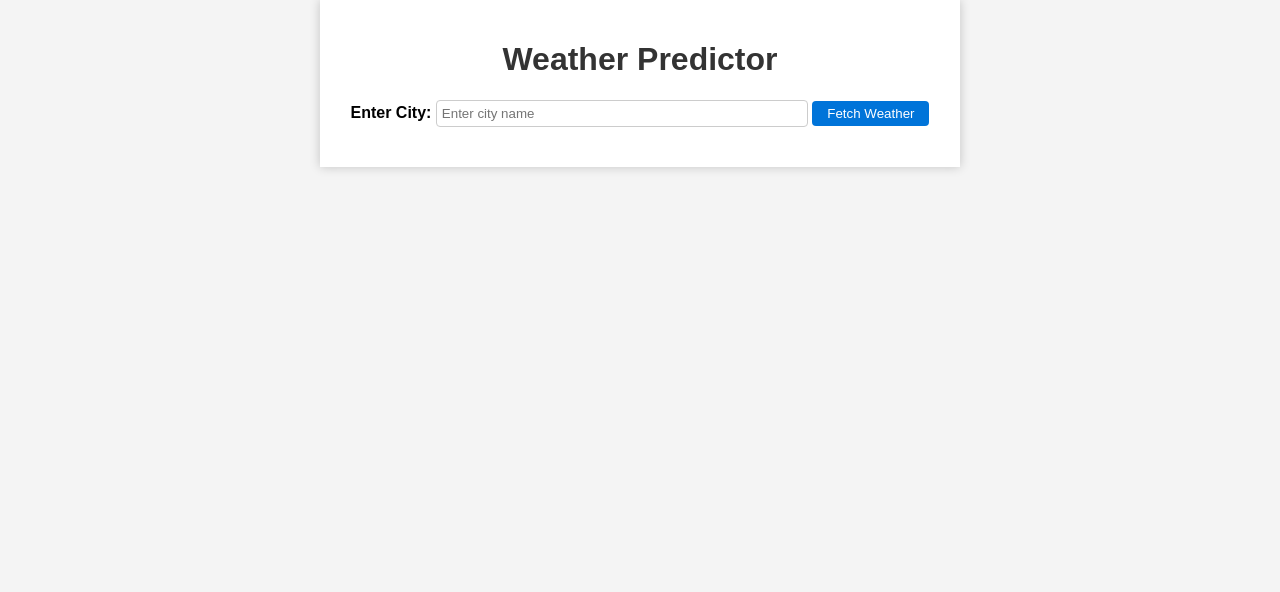
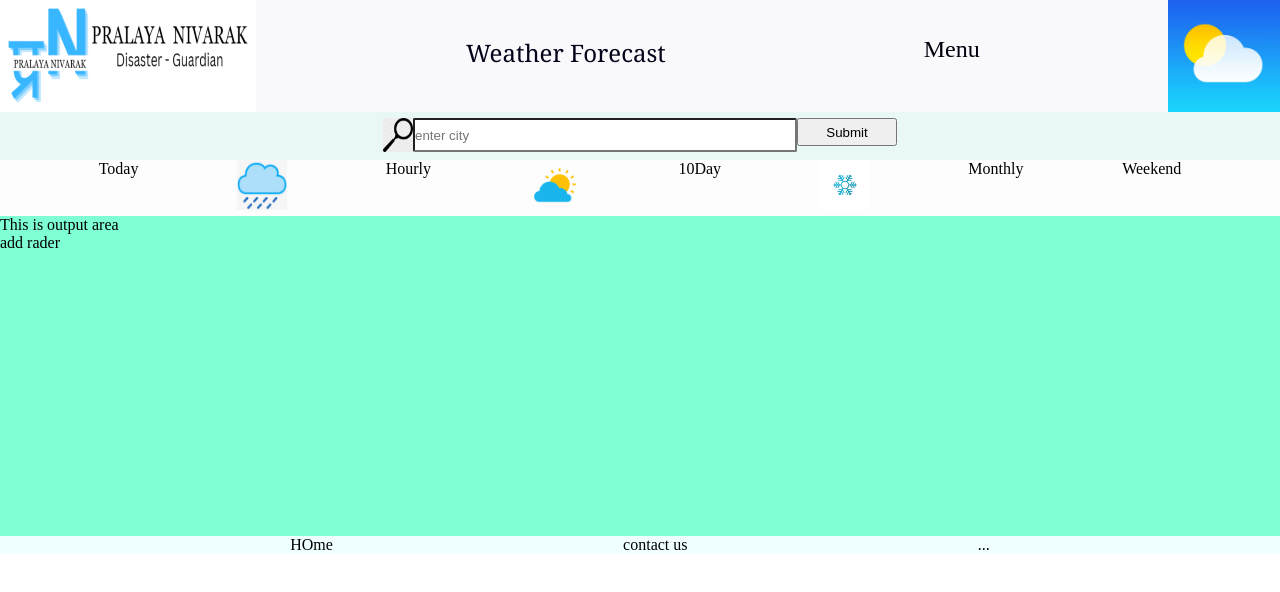
Before and after one commit to Rajalok21/Pralaya-Nivarak, a plain HTML site: page weather.html in a window 1280 px wide. Drawn offline with Linux system fonts and the light colour scheme.

Commit message:
Update weather.html

```diff
--- a/weather.html
+++ b/weather.html
@@ -3,21 +3,47 @@
 <head>
     <meta charset="UTF-8">
     <meta name="viewport" content="width=device-width, initial-scale=1.0">
-    <title>Weather Predictor</title>
-    <link rel="stylesheet" href="weather.css">
+    <title>weather</title>
+    <link rel="stylesheet" href="styles.css">
 </head>
 <body>
-    <div class="container">
-        <h1>Weather Predictor</h1>
-        <div class="input-section">
-            <label for="city">Enter City:</label>
-            <input type="text" id="city" placeholder="Enter city name">
-            <button id="fetch-button">Fetch Weather</button>
+    <div class="wrapper">
+        <div class="navbar">
+            <div class="logo-area">
+               <img  class="pralay-nibarak-logo" src="logo.png" alt="">
+               <div class="heading">Weather Forecast</div>
+               <div class="menu">Menu</div>
+               <img  class="weather"src="weather.png" alt="">
+            </div>
+            <div class="search-area">
+                <img  class="glass"src="glass.jpg" alt="">
+                <input class="search" type="text" placeholder="enter city" >
+                <button class="button" type="submit">Submit</button>
+            </div>
+            <div class="nav-items">
+                <div><a href="#today">Today</a></div>
+                <img class="rain" src="rain.jpeg" alt="">
+                <div><a href="#Hourly">Hourly</a></div>
+                <img class="sun" src="sun.webp" alt="">
+                <div><a href="#10Day">10Day</a></div>
+                <img class="winter" src="winter.webp" alt="">
+                <div><a href="#Monthly">Monthly</a></div>
+                <div><a href="#Weekend">Weekend</a></div>
+            </div>
         </div>
-        <div class="weather-info" id="weather-info">
-            <!-- Weather data will be displayed here -->
+        <div class="output-area">
+            This is output area
+            <div class="rader">
+                add rader
+            </div>
         </div>
+        <div class="footer">
+            <div><a href="#home">HOme</a></div>
+            <div><a href="#contact us">contact us</a></div>
+            <div><a href="#...">...</a></div>
+        </div>
+
     </div>
-    <script src="weather.js"></script>
+
 </body>
 </html>
```
